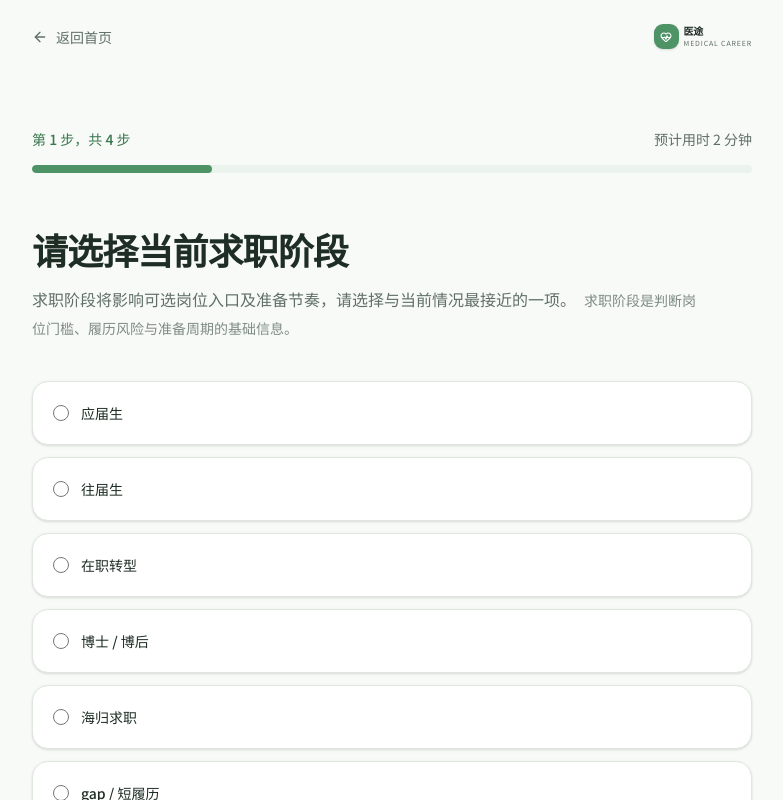
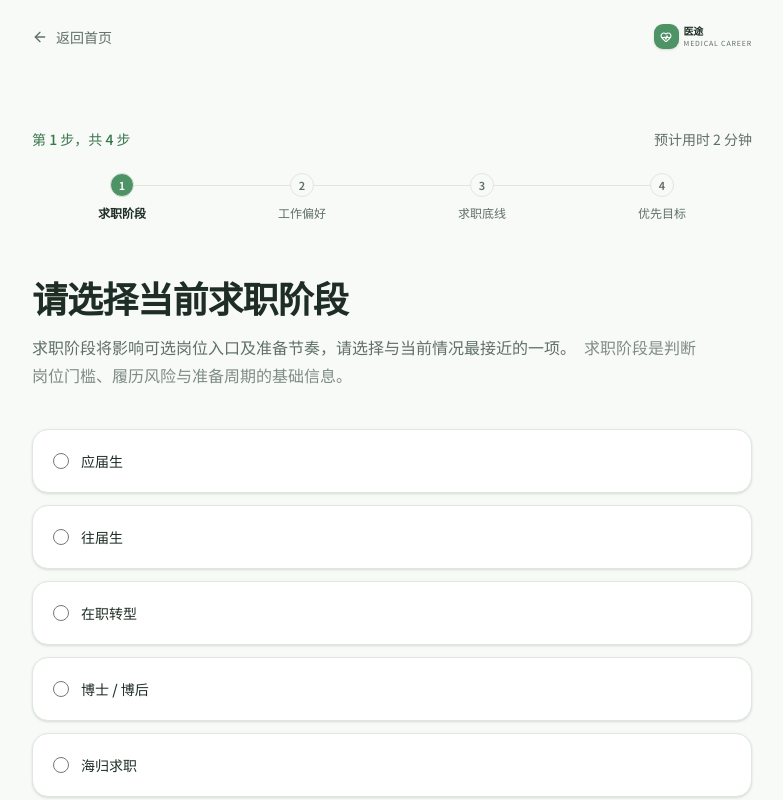
Before and after one commit to Qihua2026/Medical, a Next.js app: page /assessment in a window 1280 px wide. Shown: the top 800 px of the page, without its empty margins (248-1031 px from the left). Built offline with nearby package versions, Linux system fonts and the light colour scheme.

Commit message:
style: add assessment milestones

```diff
--- a/src/app/assessment/page.tsx
+++ b/src/app/assessment/page.tsx
@@ -1,11 +1,10 @@
 "use client";
 
 import Link from "next/link";
-import { ArrowLeft, CheckCircle2, HeartPulse } from "lucide-react";
+import { ArrowLeft, Check, CheckCircle2, HeartPulse } from "lucide-react";
 import { useState } from "react";
 
 import { Button } from "@/components/ui/button";
-import { Progress } from "@/components/ui/progress";
 
 const questions = [
   {
@@ -199,11 +198,55 @@ function QuestionStep({
         </span>
         <span className="text-muted-foreground">预计用时 2 分钟</span>
       </div>
-      <Progress
+      <div
         aria-label={`诊断进度：${progress}%`}
-        className="mt-4"
-        value={progress}
+        aria-valuemax={100}
+        aria-valuemin={0}
+        aria-valuenow={progress}
+        className="sr-only"
+        role="progressbar"
       />
+      <ol aria-label="诊断步骤" className="mt-6 grid grid-cols-4">
+        {answerLabels.map((label, index) => {
+          const state =
+            index < currentStep
+              ? "complete"
+              : index === currentStep
+                ? "current"
+                : "pending";
+
+          return (
+            <li
+              aria-current={state === "current" ? "step" : undefined}
+              className="relative flex min-w-0 flex-col items-center text-center"
+              data-state={state}
+              key={label}
+            >
+              {index > 0 ? (
+                <span
+                  aria-hidden="true"
+                  className={`absolute -left-1/2 top-3 h-px w-full ${index <= currentStep ? "bg-primary" : "bg-border"}`}
+                />
+              ) : null}
+              <span
+                aria-hidden="true"
+                className={`relative z-10 grid size-6 place-items-center rounded-full border text-[11px] font-semibold ${state === "pending" ? "border-border bg-background text-muted-foreground" : "border-primary bg-primary text-primary-foreground"}`}
+              >
+                {state === "complete" ? (
+                  <Check className="size-3.5" strokeWidth={2.5} />
+                ) : (
+                  index + 1
+                )}
+              </span>
+              <span
+                className={`mt-2 truncate text-xs ${state === "current" ? "font-semibold text-foreground" : state === "complete" ? "font-medium text-primary-dark" : "text-muted-foreground"}`}
+              >
+                {label}
+              </span>
+            </li>
+          );
+        })}
+      </ol>
       <div className="mt-14 max-w-2xl">
         {question.eyebrow ? (
           <p className="text-sm font-semibold text-primary-dark">
@@ -221,7 +264,7 @@ function QuestionStep({
           role="note"
         >
           {question.description}
-          <span className="ml-2 text-sm text-muted-foreground/80">
+          <span className="ml-2 text-base text-muted-foreground/80">
             {question.reason}
           </span>
         </p>
```
Also changed, not shown: 1 other file (tests, documents, lock files or other folders).
